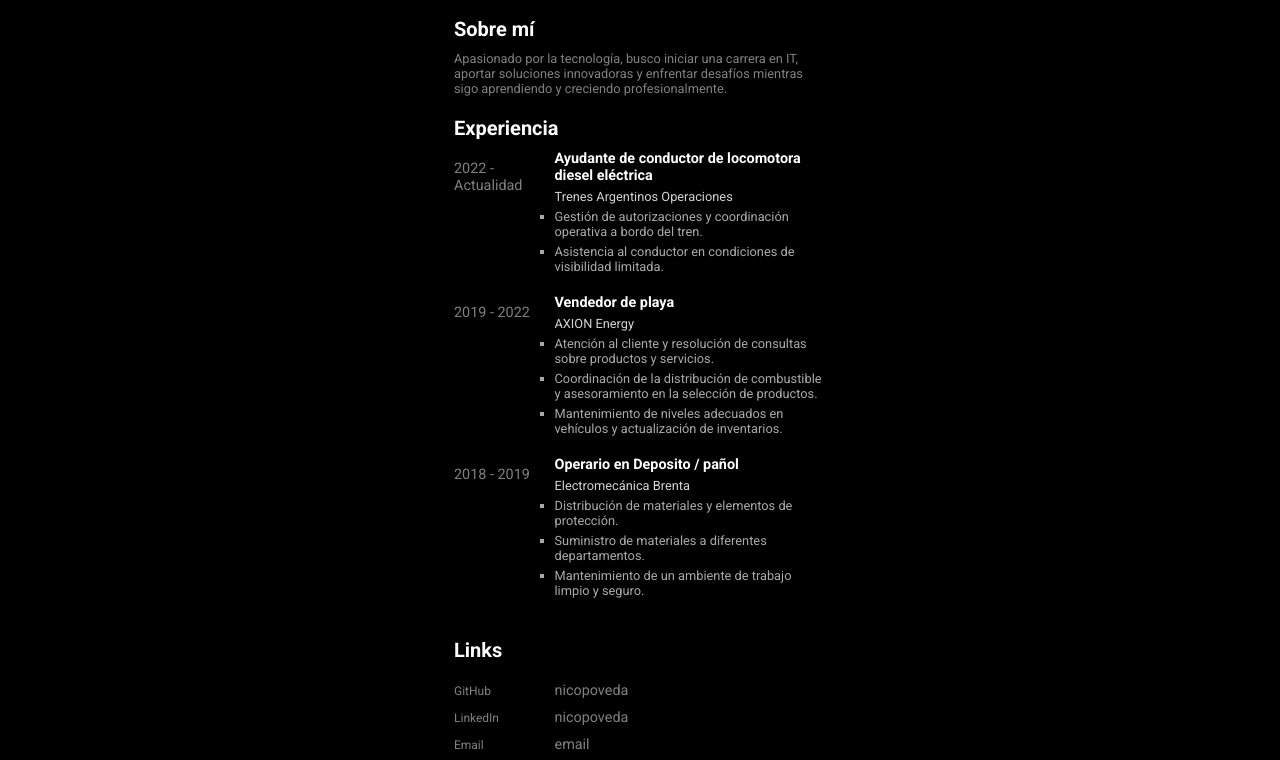
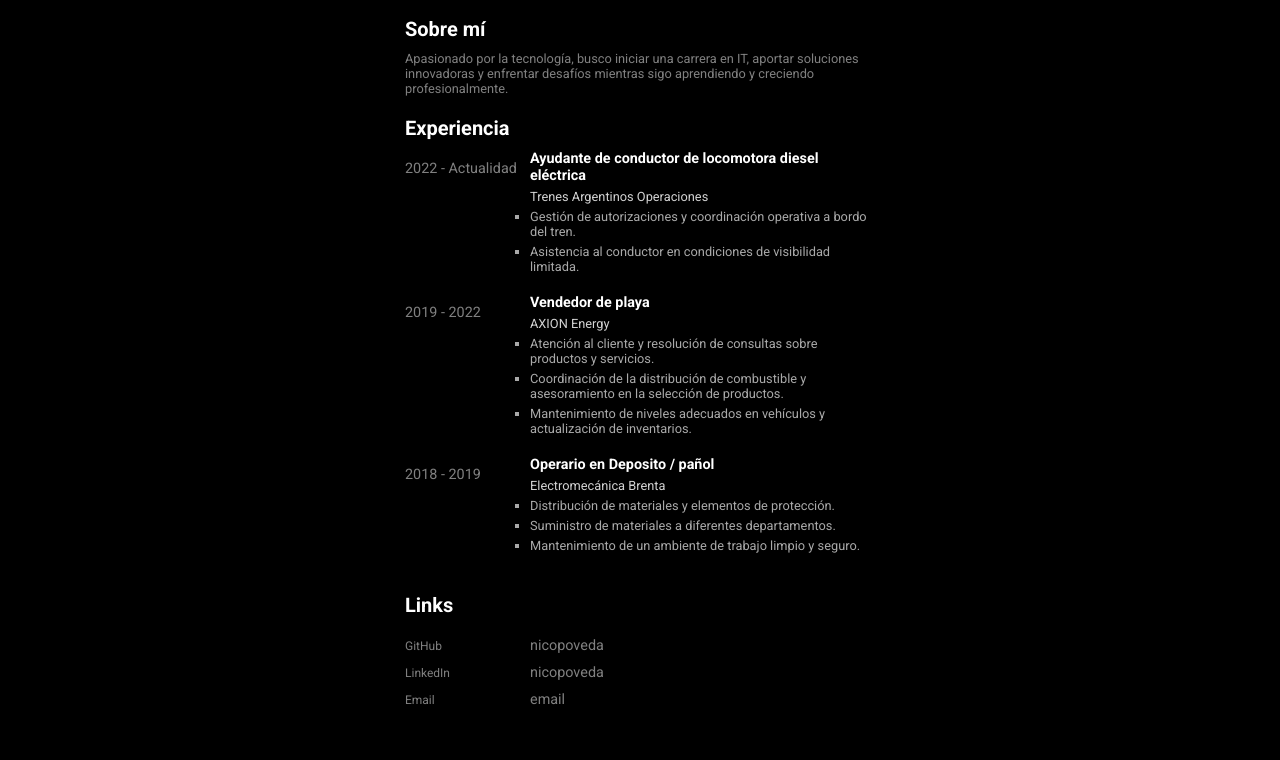
Before and after one commit to mnicolaspoveda/portfolio, a plain HTML site: page index.html in a window 1280 px wide. Shown: the part 218-978 px from the top of the page. After the commit the page ends 956 px from the top, so only its background shows below. Drawn offline with Linux system fonts and the light colour scheme.

Commit message:
cambio el padding horizontal de main

```diff
--- a/css/styles.css
+++ b/css/styles.css
@@ -23,8 +23,8 @@ main {
     flex-direction: column;
     align-items: flex-start;
     padding-top: 30px;
-    padding-left: 5%;
-    padding-right: 5%;
+    padding-left: 15px;
+    padding-right: 15px;
     max-width: 500px;
 }
 
```
